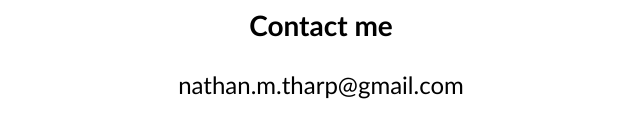
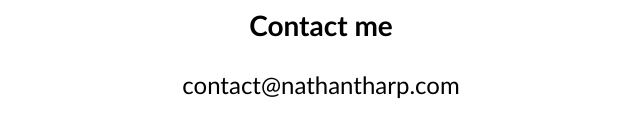
Before and after one commit to nathantharp/nathantharpwebsite, a plain HTML site: page index.html in a window 1280 px wide. Shown: the part 301-438 px from the top of the page, 319-959 px from the left. Drawn offline with Linux system fonts and the light colour scheme.

Commit message:
updated contact email

```diff
--- a/index.html
+++ b/index.html
@@ -71,7 +71,7 @@
 			<p class="stuff"><a href="words.html" class="words">Words</a></p>
 			<p class="stuff">Check my Twitter <a href="https://twitter.com/tharp__" class ="twitter">@tharp__</a> to see what I'm currently up to</p>
 			<p class="contact">Contact me</p>
-			<p class="contacts">nathan.m.tharp@gmail.com </p>
+			<p class="contacts">contact@nathantharp.com</p>
 		</div>
 	</body>
 </html>
```
